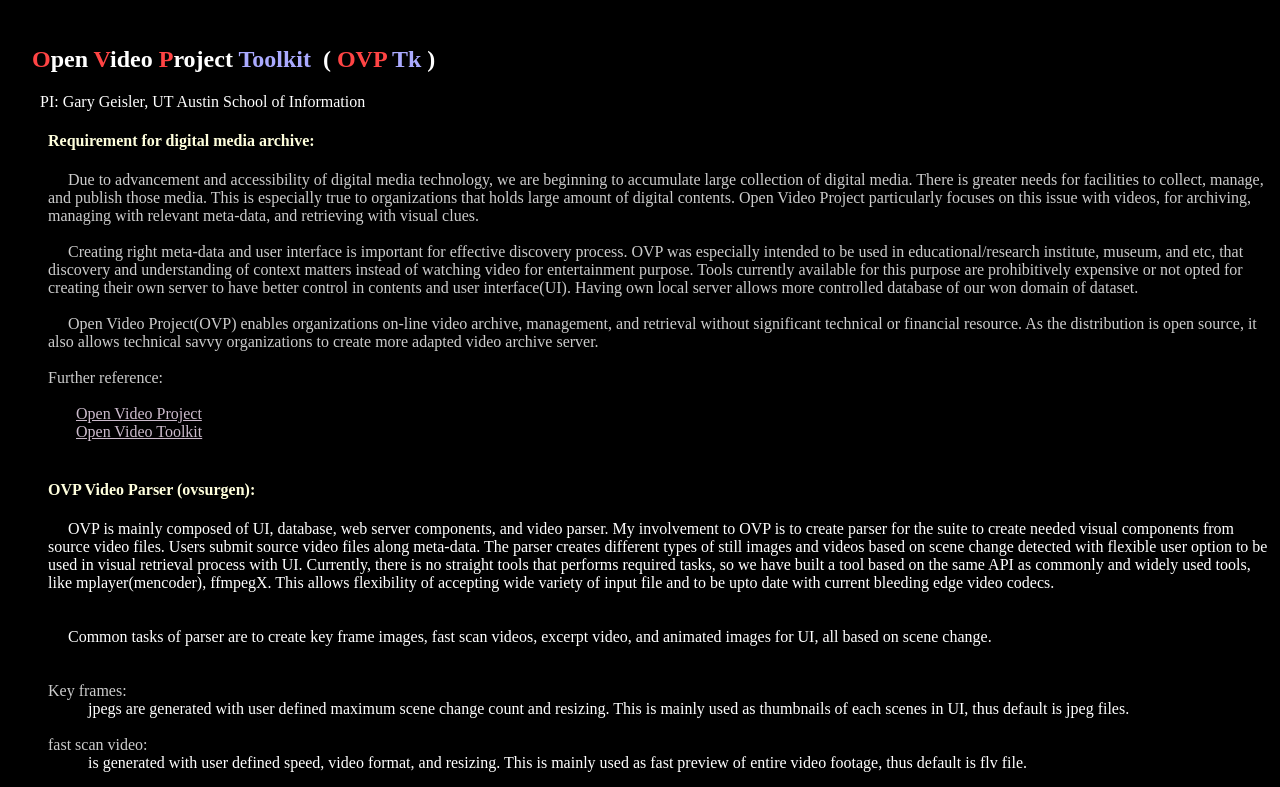
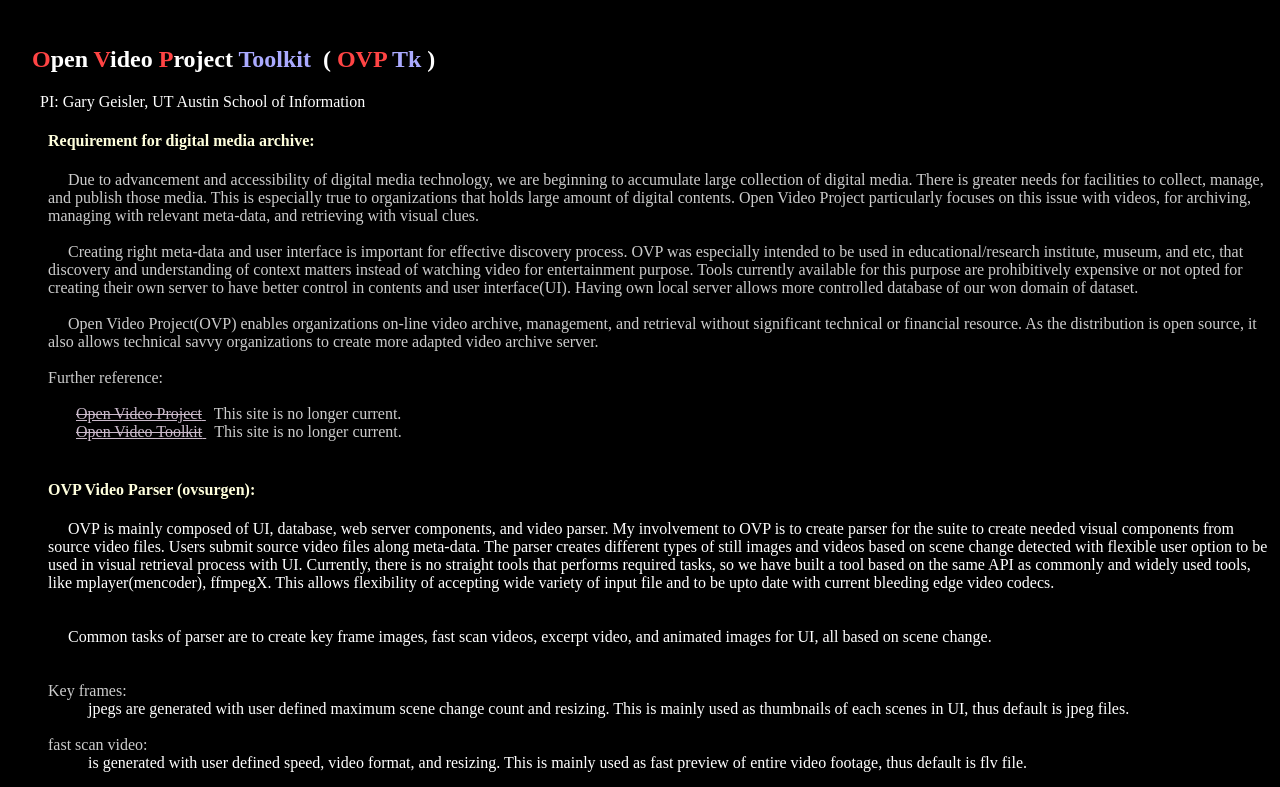
Before and after one commit to sadahiro/sadahiro.github.io, a plain HTML site: page TACC/projects/OVP.html in a window 1280 px wide. Shown: the top 787 px of the page. Drawn offline with Linux system fonts and the light colour scheme.

Commit message:
Update OVP.html

```diff
--- a/TACC/projects/OVP.html
+++ b/TACC/projects/OVP.html
@@ -47,10 +47,12 @@
 	<font color=#cccccc>
 	  &nbsp;&nbsp;&nbsp;&nbsp;&nbsp;&nbsp;
 	  <A HREF="http://www.open-video.org">
-	    Open Video Project</A><br>
+		<strike>Open Video Project</strike>
+		</A>&nbsp;&nbsp;This site is no longer current.<br>
 	  &nbsp;&nbsp;&nbsp;&nbsp;&nbsp;&nbsp;
 	  <A HREF="http://www.open-video-toolkit.org">
-	    Open Video Toolkit</A><br>
+		  <strike>Open Video Toolkit</strike>
+		</A>&nbsp;&nbsp;This site is no longer current.<br>
 	</font>
 	<br>
       </font>
```
